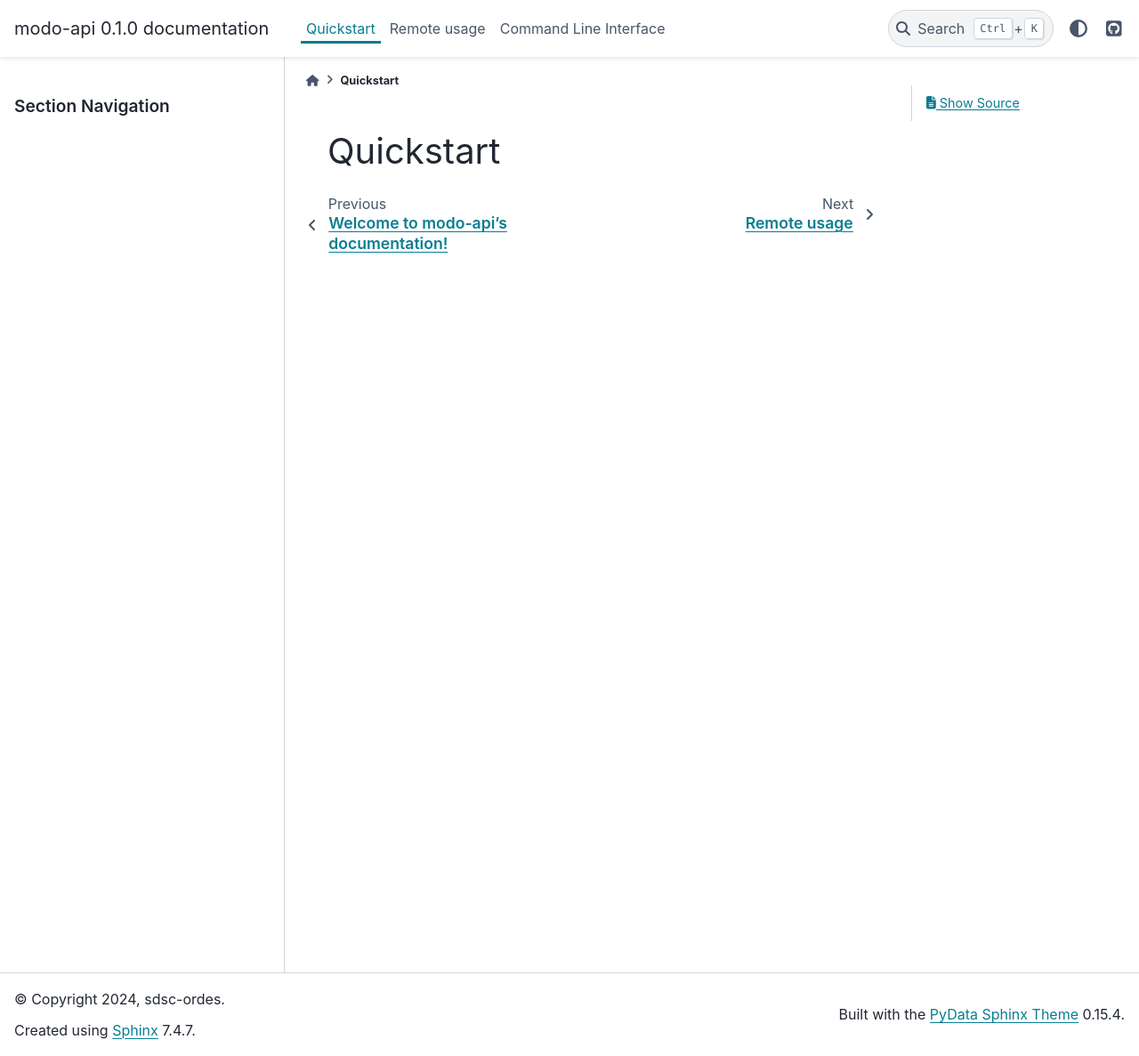
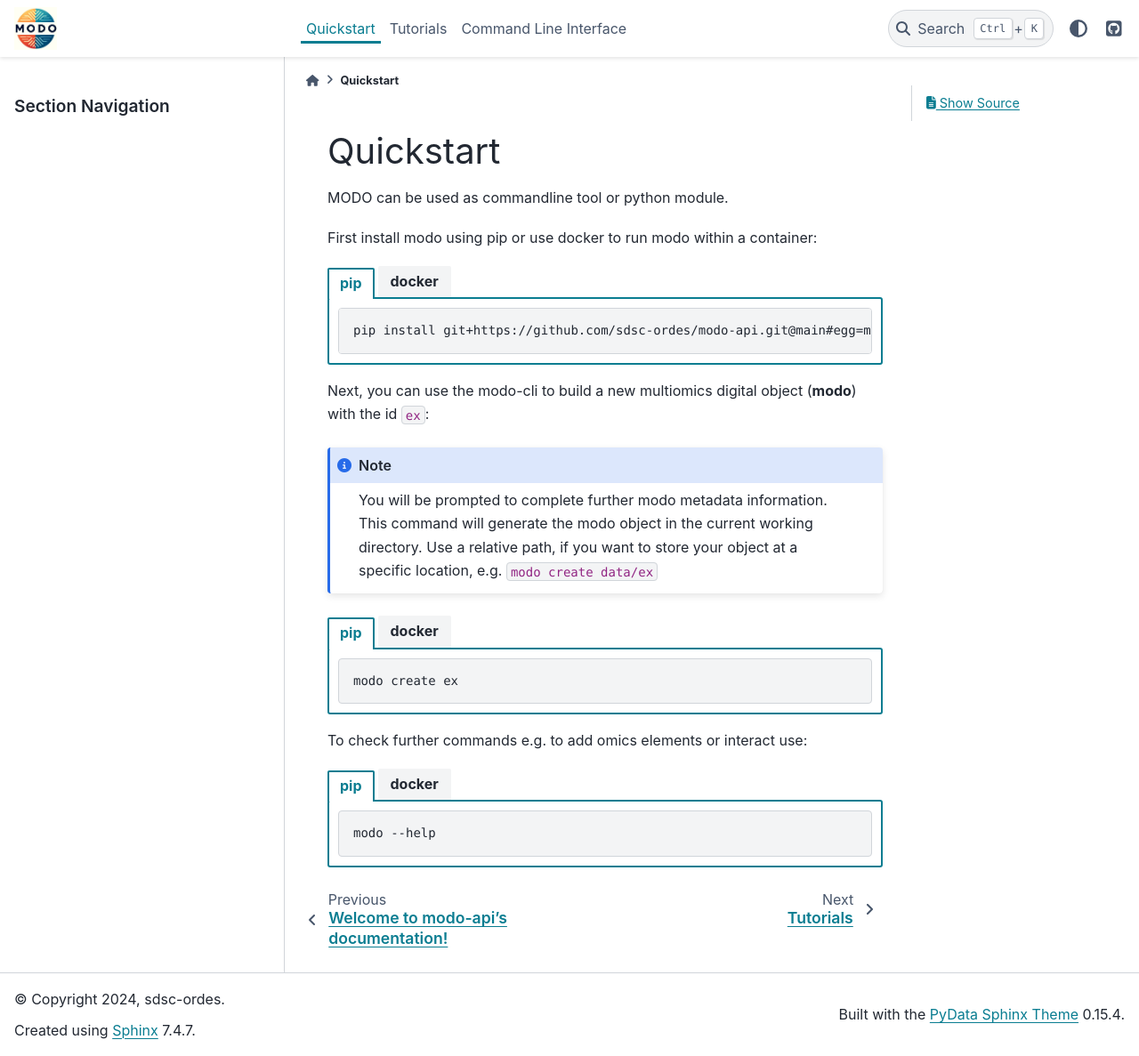
Before and after one commit to sdsc-ordes/smoc-api, a Sphinx documentation site: the page built from docs/intro/quickstart.md, in a window 1280 px wide and 1187 px high. Shown: the whole window at 89% size. Built offline with Sphinx 7.4.7 and the PyData theme 0.15.4, drawn with Linux system fonts in a browser that asks for light colours; pages that are not in the unit, such as notebooks, are missing from menus.

Commit message:
doc: add logo; draft quickstart, tutorials part 1

````diff
--- a/docs/conf.py
+++ b/docs/conf.py
@@ -48,6 +48,8 @@ exclude_patterns = ["_build", "Thumbs.db", ".DS_Store"]
 
 html_theme = "pydata_sphinx_theme"
 html_static_path = ["_static"]
+html_logo = "img/modo1.png"
+html_favicon = "img/favicon.ico"
 
 
 html_theme_options = {
--- a/docs/intro/quickstart.md
+++ b/docs/intro/quickstart.md
@@ -1 +1,68 @@
 # Quickstart
+
+MODO can be used as commandline tool or python module.
+
+First install modo using pip or use docker to run modo within a container:
+
+::::{tab-set}
+
+:::{tab-item} pip
+:sync: pip
+```{code-block} console
+pip install git+https://github.com/sdsc-ordes/modo-api.git@main#egg=modo
+```
+:::
+
+:::{tab-item} docker
+:sync: docker
+```{code-block} console
+docker pull ghcr.io/sdsc-ordes/modo-api:latest
+```
+:::
+
+::::
+
+Next, you can use the modo-cli to build a new multiomics digital object (__modo__) with the id `ex`:
+
+:::{note}
+You will be prompted to complete further modo metadata information.
+This command will generate the modo object in the current working directory. Use a relative path, if you want to store your object at a specific location, e.g. `modo create data/ex`
+:::
+
+::::{tab-set}
+
+:::{tab-item} pip
+:sync: pip
+```{code-block} console
+modo create ex
+```
+:::
+
+:::{tab-item} docker
+:sync: docker
+```{code-block} console
+docker run -e ghcr.io/sdsc-ordes/modo-api:latest create ex
+```
+:::
+
+::::
+
+To check further commands e.g. to add omics elements or interact use:
+
+::::{tab-set}
+
+:::{tab-item} pip
+:sync: pip
+```{code-block} console
+modo --help
+```
+:::
+
+:::{tab-item} docker
+:sync: docker
+```{code-block} console
+docker run -e ghcr.io/sdsc-ordes/modo-api:latest --help
+```
+:::
+
+::::
--- a/docs/intro/remote.md
+++ /dev/null
@@ -1 +0,0 @@
-# Remote usage
````
Also changed, not shown: docs/index.md (+66 -15 lines), docs/intro/tutorials.md (added, +9 -0 lines), docs/tutorials/modo_access.md (added, +148 -0 lines), docs/tutorials/modo_provider.md (added, +196 -0 lines), docs/img/favicon.ico (added), docs/img/modo1.png (added).
